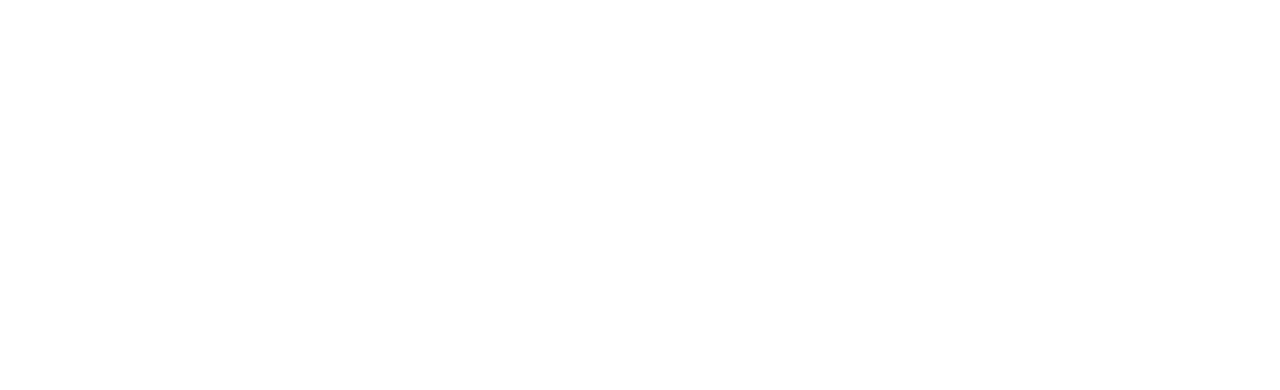
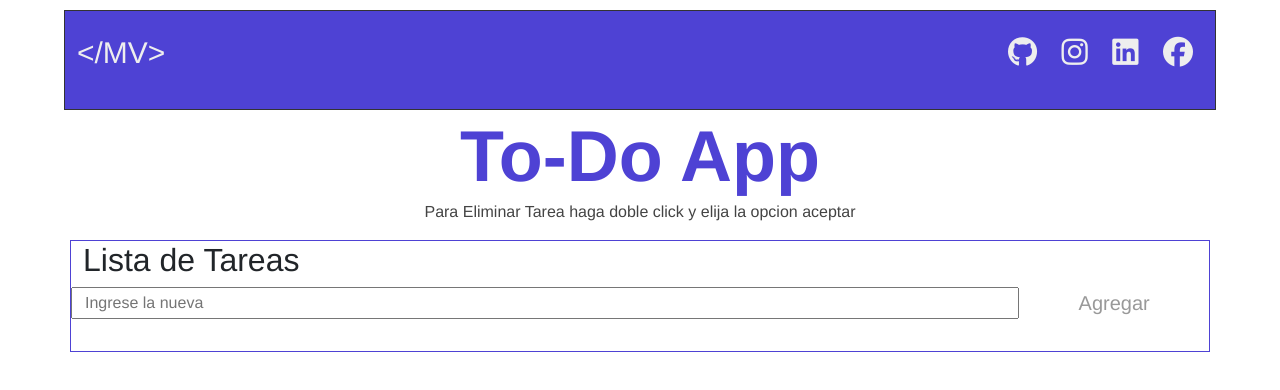
Before and after one commit to matiasvincent2002/Practicas, a plain HTML site: page index.html in a window 1280 px wide. Drawn offline with nearby package versions, Linux system fonts and the light colour scheme.

Commit message:
09/06 to-do app v0.5
aplicacion de tareas, con funcionaldad de borrar y agregar tareas

```diff
--- a/index.html
+++ b/index.html
@@ -3,10 +3,41 @@
 <head>
     <meta charset="UTF-8">
     <meta http-equiv="X-UA-Compatible" content="IE=edge">
-    <meta name="viewport" content="width=device-width, initial-scale=1.0">
-    <title>Document</title>
+    <meta name="viewport" content="width=
+    , initial-scale=1.0">
+    <link rel="stylesheet" href="styles.css">
+    <link href="https://cdn.jsdelivr.net/npm/bootstrap@5.3.0/dist/css/bootstrap.min.css" rel="stylesheet" integrity="sha384-9ndCyUaIbzAi2FUVXJi0CjmCapSmO7SnpJef0486qhLnuZ2cdeRhO02iuK6FUUVM" crossorigin="anonymous">
+    <title>to-do</title>
 </head>
 <body>
+  <header class="container-fluid">
+    <div id="logo">
+        <p>&#60/MV&#62</p>
+    </div>
+
+    <ul>
+        <il><i class="fa-brands fa-github"></i></il>
+        <il><i class="fa-brands fa-instagram"></i></il>
+        <il><i class="fa-brands fa-linkedin"></i></il>
+        <il><i class="fa-brands fa-facebook"></i></il>
+    </ul>
+  </header>
+    <main>
+      <h1>To-Do App</h1>
+      <p class="descripcion">Para Eliminar Tarea haga doble click y elija la opcion aceptar</p>
+        <div class="container col">
+            <h2>Lista de Tareas</h2>
+            <div class="row ">
+                <input type="text" value="" placeholder="Ingrese la nueva" id="nuevaTarea" class="col-10">
+                <input type="button" onclick="agregarTarea()" value="Agregar" id="btn" class="col-2">
+            </div>
+            <ul id="listaTarea" class=row>
+
+            </ul>
+        </div>
+    </main>
+
+    <script src="https://kit.fontawesome.com/4b9e36ff7a.js" crossorigin="anonymous"></script>
     <script src="main.js"></script>
 </body>
 </html>
--- a/main.js
+++ b/main.js
@@ -0,0 +1,31 @@
+var contador = 0;
+
+function borrar(elemento) {
+  let resultado = confirm("¿Desea borrar esta tarea?");
+
+  if (resultado) {
+    elemento.parentNode.removeChild(elemento);
+  }
+}
+
+function agregarTarea() {
+  let nuevaTarea = document.getElementById("nuevaTarea").value;
+  if (nuevaTarea !== "") {
+    let listaTarea = document.getElementById("listaTarea");
+    contador = contador + 1;
+    let tareaNew = document.createElement("a");
+    let itemNew = document.createElement("li");
+
+    tareaNew.textContent = nuevaTarea;
+    itemNew.className = "item row";
+
+    itemNew.id = "item" + contador;
+    itemNew.ondblclick = function() {  borrar(itemNew); };
+
+    listaTarea.appendChild(itemNew);
+    itemNew.appendChild(tareaNew);
+    document.getElementById("nuevaTarea").value = "";
+  } else {
+    alert("Escriba alguna tarea");
+  }
+}
--- /dev/null
+++ b/styles.css
@@ -0,0 +1,81 @@
+*{
+    font-family:'Franklin Gothic Medium', 'Arial Narrow', Arial, sans-serif;
+}
+
+.item{
+    background: #4e42d4;
+    font-size: 30px;
+    margin: .5em auto;
+}
+
+#btn{
+    border-radius: 8px;
+    font-size: 20px;
+
+    color: #999;
+    background: none;
+    border: none;
+
+}
+#btn:hover{
+    transition: .5s ease;
+    color: white;
+    background:#4e42d4;
+
+}
+.descripcion{
+    color:#444;
+    text-align: center;
+}
+#listaTarea{
+    display: flex;
+    width: 100%;
+    flex-direction: column;
+    margin-top: 1em;
+
+}
+#listaTarea li a{
+    text-align: center;
+    color: white;
+
+}
+
+.container{
+    border: 1px solid #4e42d4;
+
+}
+header{
+    margin: 10px;
+    display: flex;
+    align-items: center;
+    max-width: 90%;
+    justify-content: space-between;
+    background:#4e42d4;
+    border: 1px solid #333;
+    height: 100px;
+    color: #eee;
+
+}
+#logo{
+    font-size: 30px;
+    font-family: 'Segoe UI', Tahoma,  Verdana, sans-serif;
+}
+header ul i{
+    font-size: 30px;
+    margin: 10px;
+
+
+}
+
+main h1{
+    font-size: 4.5em;
+    text-align: center;
+    color: #4e42d4;
+    line-height: 1;
+    font-weight: 900;
+
+}
+i:hover{
+    transition: .3s ease;
+    color: #ff3859;
+}
```
